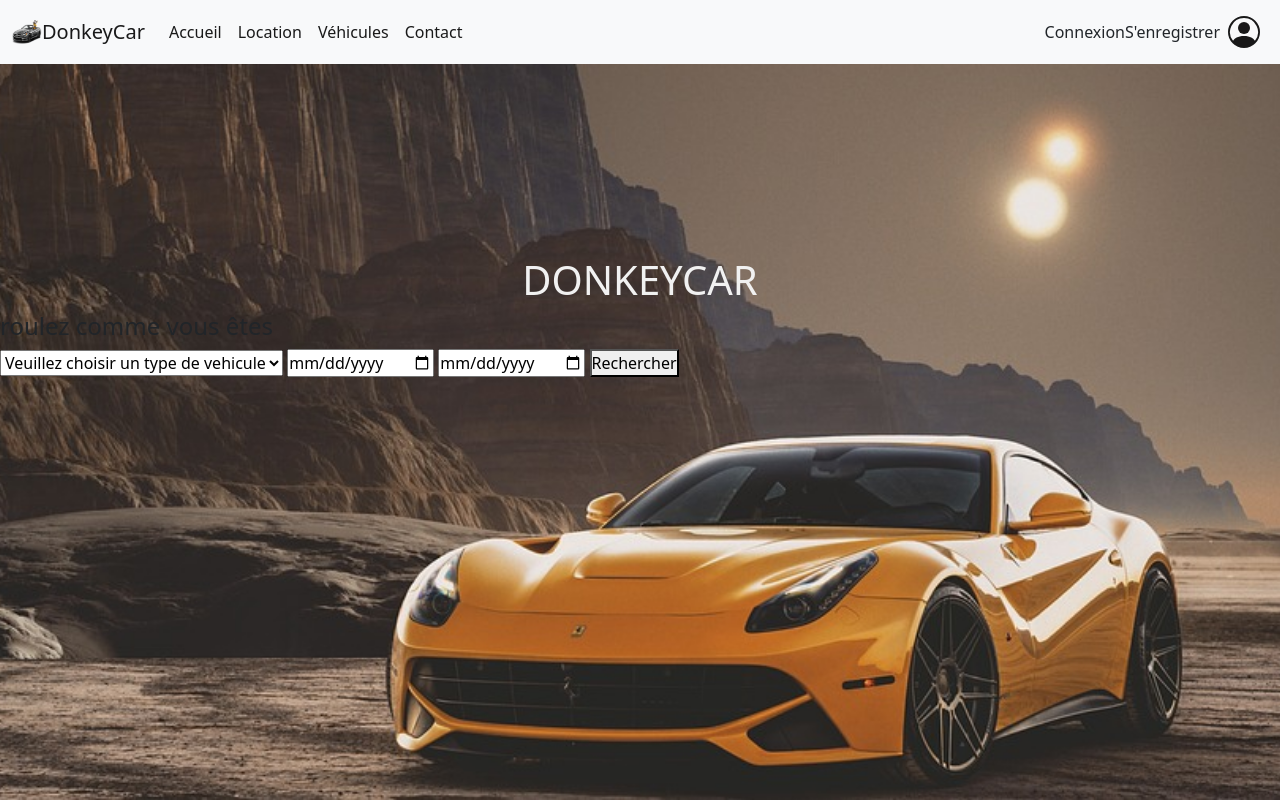
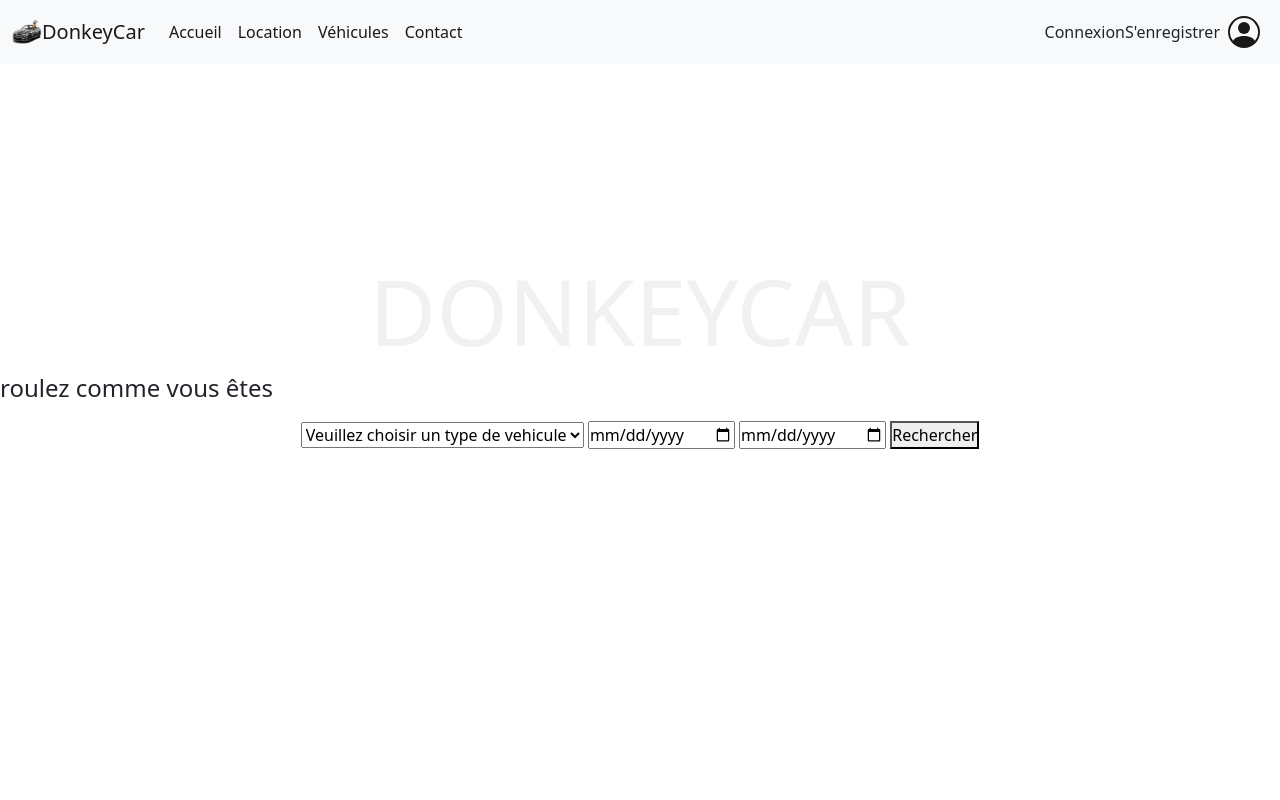
Before and after one commit to Peschard-Francois/DonkeyCar, a PHP site: page / in a window 1280 px wide. Run offline with PHP 8.4, Linux system fonts and the light colour scheme; data that the repository does not hold is empty.

Commit message:
Update index.css

```diff
--- a/src/css/index.css
+++ b/src/css/index.css
@@ -5,29 +5,13 @@
   margin: 0;
   padding: 0;
 }
-<<<<<<< HEAD:src/css/index.css
-
-header {
-  position: sticky;
-}
-=======
->>>>>>> 994f35109cc8965a6b23e091e5d0391463d55e1e:src/css/home.css
 
 header {
   position:static;
   z-index: 1000;
 }
 body {
-<<<<<<< HEAD:src/css/index.css
-  background: #333;
-  background: url(assets/car-3531147_960_720.jpg);
-  background-size: cover;
-  background-position: center;
-  background-repeat: no-repeat;
-  background-attachment: fixed;
-=======
   background : #333;
->>>>>>> 994f35109cc8965a6b23e091e5d0391463d55e1e:src/css/home.css
   font-family: Arial, Helvetica, sans-serif;
 }
 .showcase{
@@ -60,24 +44,12 @@ h1 {
   color: #f1f1f1;
 }
 
-<<<<<<< HEAD:src/css/index.css
-h1 span {
-=======
 h1 span{
   font-size: 230%;
->>>>>>> 994f35109cc8965a6b23e091e5d0391463d55e1e:src/css/home.css
   position: relative;
   color: #f1f1f1;
 }
 
-<<<<<<< HEAD:src/css/index.css
-h4 {
-  text-align: center;
-  color: #f1f1f1;
-}
-
-.researchZone {
-=======
 .slogan {
 text-align: center;
 color: aliceblue;
@@ -87,12 +59,11 @@ color: aliceblue;
 .researchZone {
   margin-left: auto;
   margin-right: auto;
->>>>>>> 994f35109cc8965a6b23e091e5d0391463d55e1e:src/css/home.css
   text-align: center;
   padding-top: 10px;
 }
 
-.titleCarInfo {
+.titleCarInfo{
   color: rgb(117, 117, 117);
 }
 
@@ -102,17 +73,15 @@ color: aliceblue;
   border: black solid 1px;
   background-color: rgba(0, 0, 0, 0.829);
 }
-
-.carInfo {
+.carInfo{
   width: 600px;
   height: 100px;
   border: black solid 1px;
   background-color: rgba(0, 0, 0, 0.829);
   padding-top: 2%;
   padding-left: 2%;
-  color: darkgray;
+  color:darkgray;
 }
-
 .listeCars {
   display: grid;
   margin-left: auto;
@@ -120,6 +89,5 @@ color: aliceblue;
   padding-top: 13%;
   /*height: 200px;*/
   color: #f1f1f1;
+
 }
-
-/*# sourceMappingURL=index.css.map */
```
